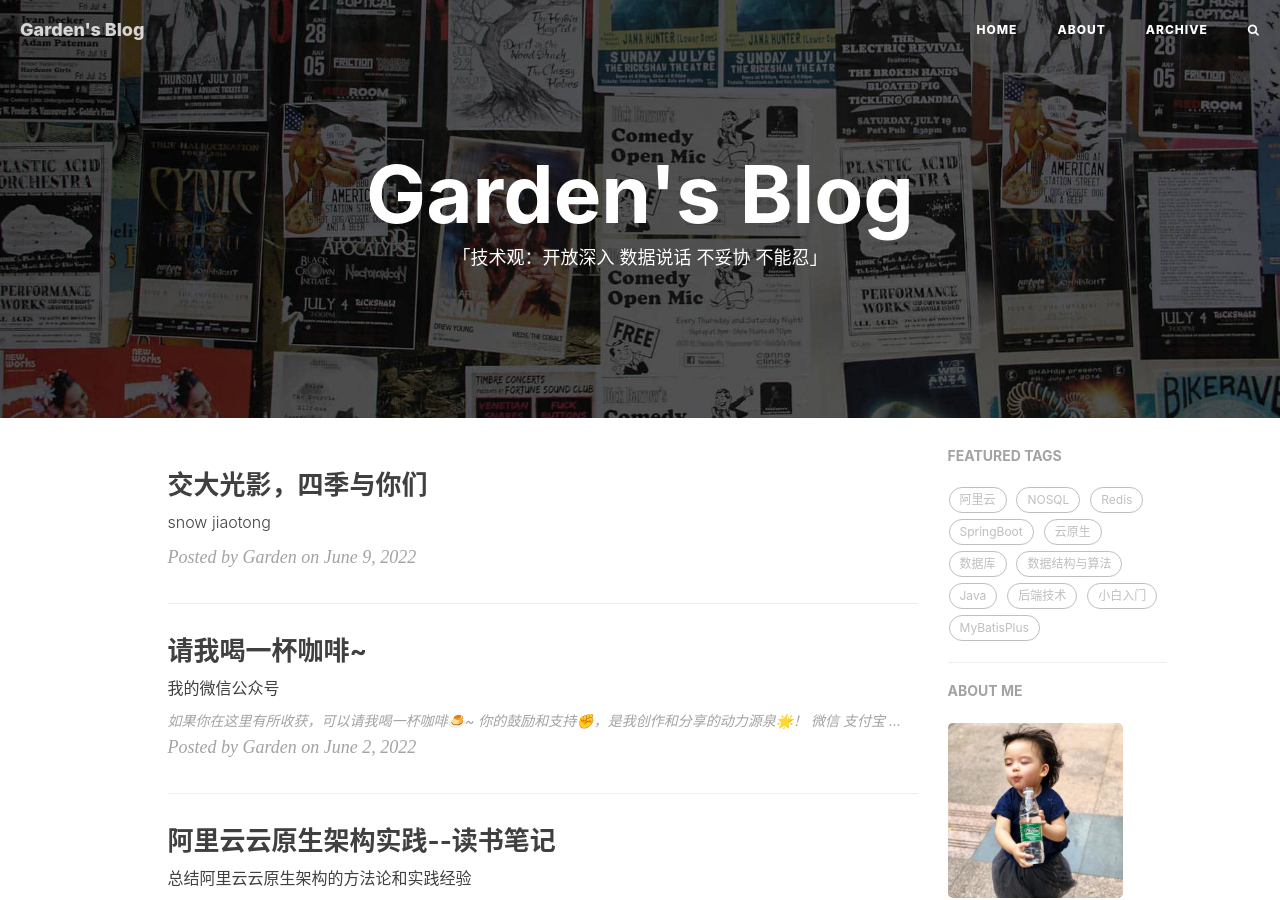
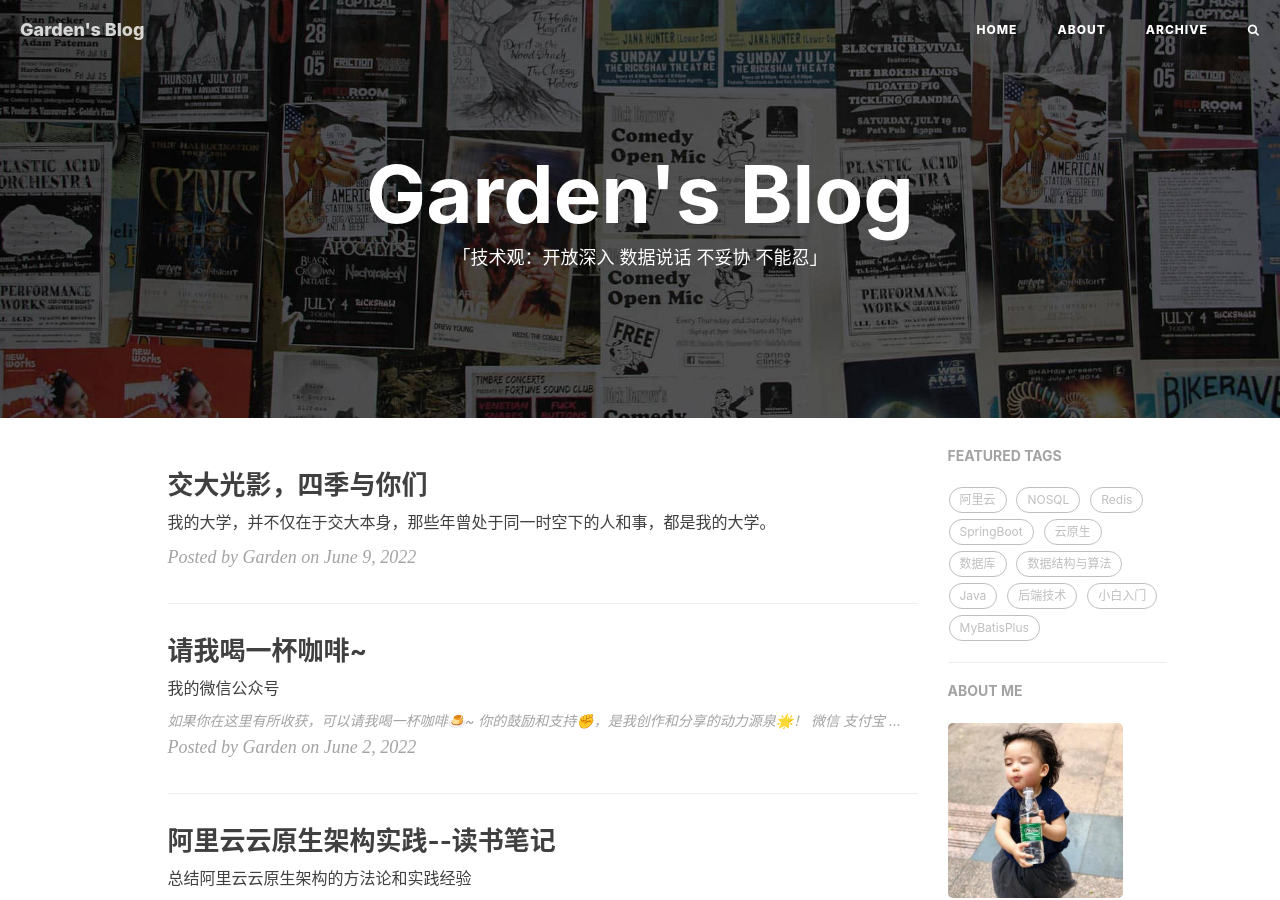
Before and after one commit to GardenChan/GardenChan.github.io, a Jekyll site: the page built from index.html, in a window 1280 px wide and 900 px high. Built offline with Jekyll 4.4.1, drawn with Linux system fonts in a browser that asks for light colours; nearby versions of some CDN libraries; the list of posts is cut into pages by our own code; comment, search, counter and statistics services are not loaded.

Commit message:
modify desc

```diff
--- a/_posts/2022-06-09-xjtu-snow.md
+++ b/_posts/2022-06-09-xjtu-snow.md
@@ -1,7 +1,7 @@
 ---
 layout: post
 title: "交大光影，四季与你们"
-subtitle: "snow jiaotong"
+subtitle: "我的大学，并不仅在于交大本身，那些年曾处于同一时空下的人和事，都是我的大学。"
 date: 2022-06-09
 author: "Garden"
 header-img: "img/post-bg-2015.jpg"
```
